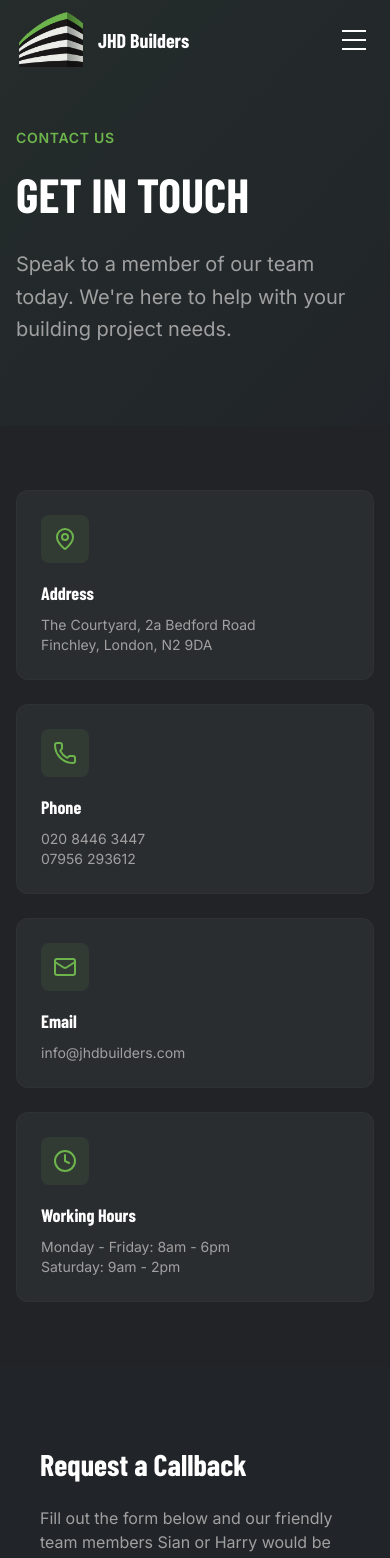
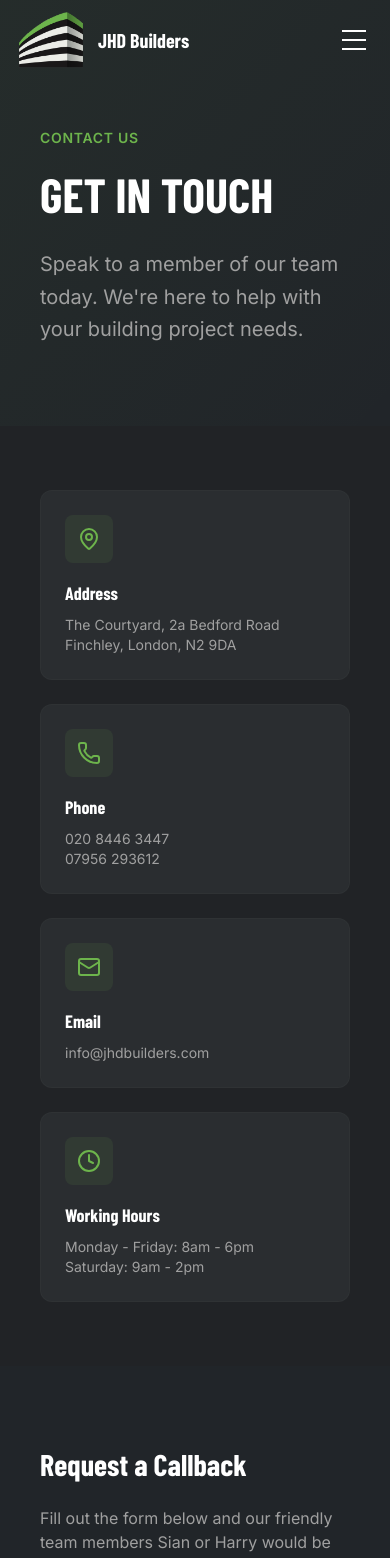
Before and after one commit to vishal-mayo/jhd-builders-website, a React (Vite) app: page /contact in a window 390 px wide. Shown: the top 1558 px of the page. Built offline with nearby package versions, Linux system fonts and the light colour scheme; a web font is replaced by a local one.

Commit message:
Add explicit horizontal padding to Contact page sections
- Hero section: added px-6 sm:px-8
- Contact Info Cards: added px-6 sm:px-8
- Contact Form & Team: changed from section-padding to py-20 with px-6 sm:px-8
- Ensures consistent padding on mobile

```diff
--- a/src/pages/Contact.jsx
+++ b/src/pages/Contact.jsx
@@ -61,7 +61,7 @@ function Contact() {
   return (
     <>
       {/* Hero Section */}
-      <section className="relative pt-32 pb-20 bg-darker overflow-hidden">
+      <section className="relative pt-32 pb-20 bg-darker overflow-hidden px-6 sm:px-8">
         <div className="absolute inset-0 bg-gradient-to-br from-primary/5 to-transparent" />
         <div className="container-custom relative z-10">
           <motion.div
@@ -82,7 +82,7 @@ function Contact() {
       </section>
 
       {/* Contact Info Cards */}
-      <section className="py-16 bg-dark">
+      <section className="py-16 bg-dark px-6 sm:px-8">
         <div className="container-custom">
           <div className="grid md:grid-cols-2 lg:grid-cols-4 gap-6">
             {contactInfo.map((info, index) => (
@@ -108,7 +108,7 @@ function Contact() {
       </section>
 
       {/* Contact Form & Team */}
-      <section className="section-padding bg-darker">
+      <section className="py-20 bg-darker px-6 sm:px-8">
         <div className="container-custom">
           <div className="grid lg:grid-cols-2 gap-12">
             {/* Form */}
```
